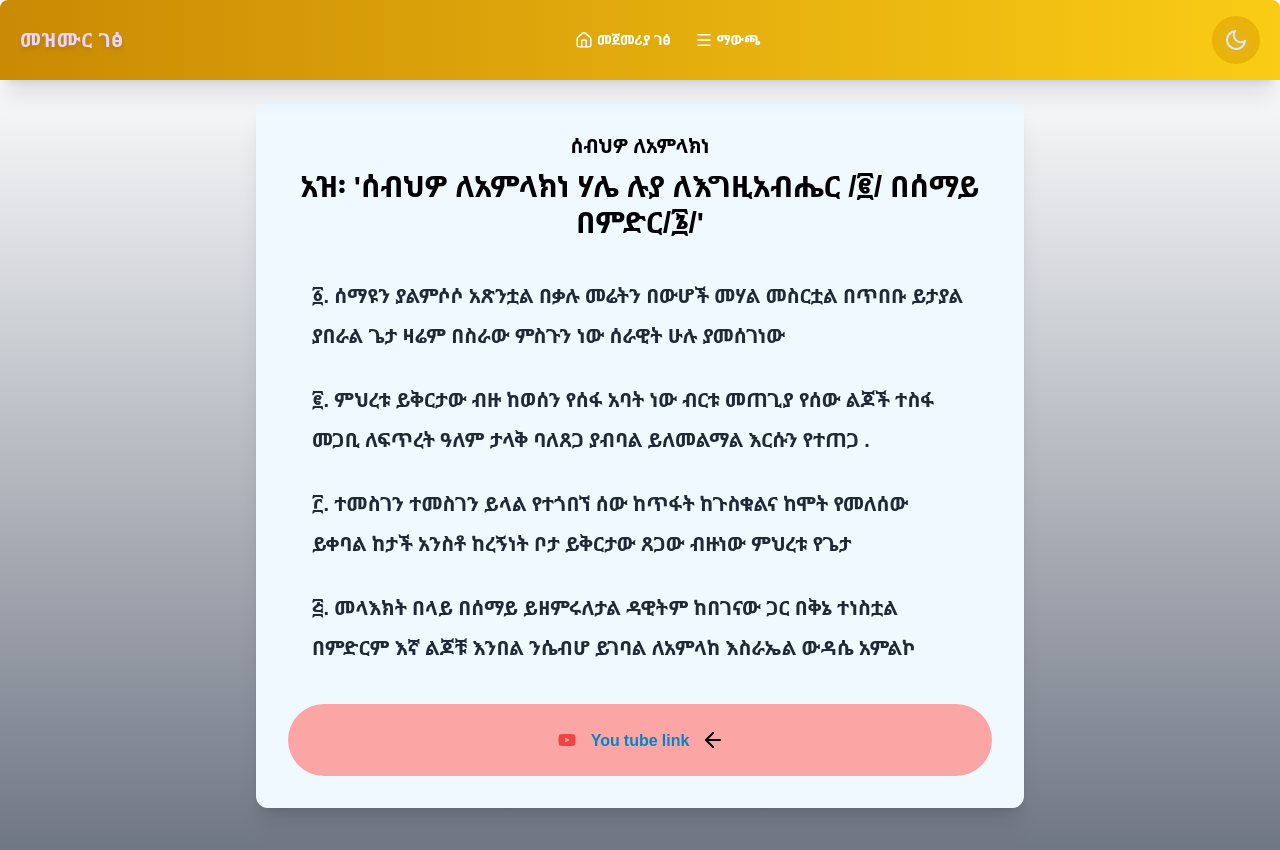
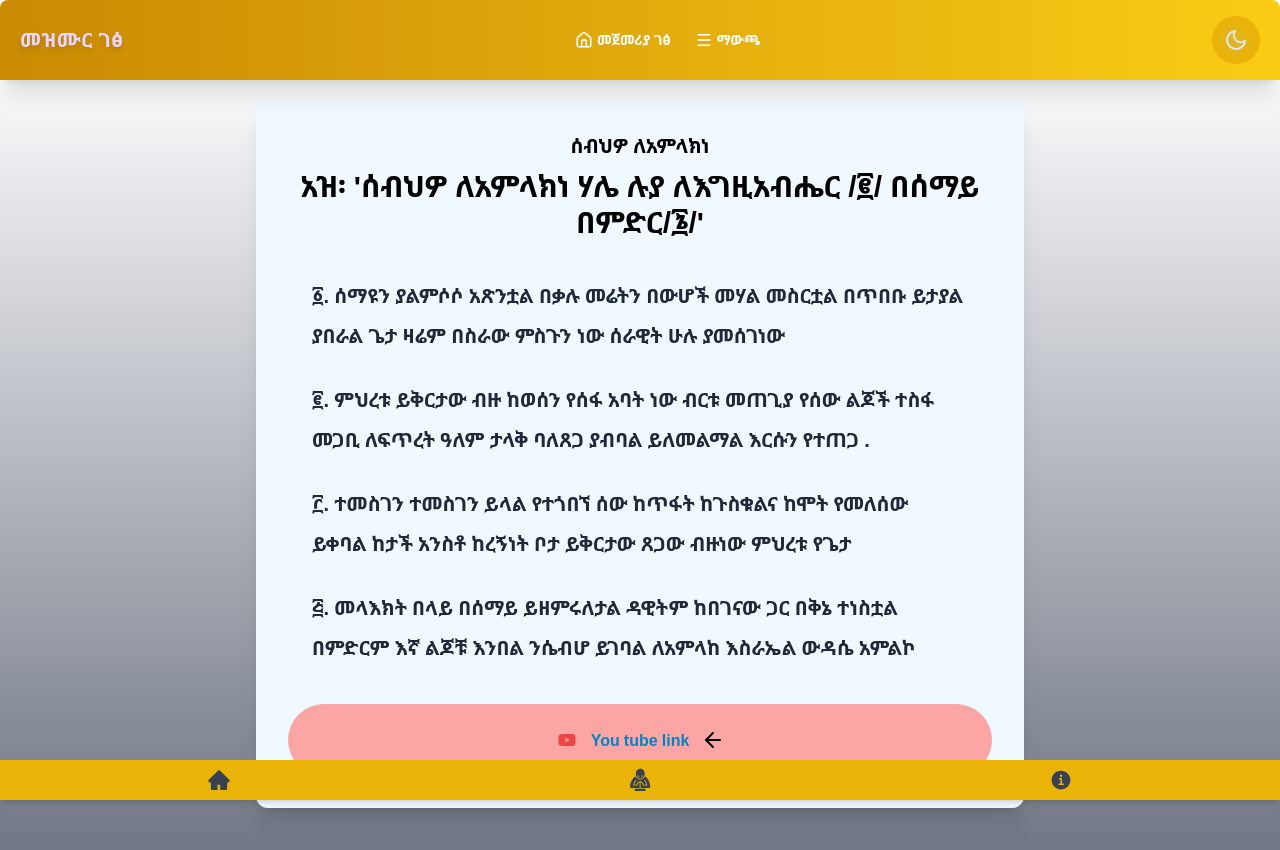
Before and after one commit to Hellobisrat/Debremenkirat, a React (Create React App) app: page /yegetamezmur1 in a window 1280 px wide. Shown: the top 850 px of the page. Built offline with nearby package versions, Linux system fonts and the light colour scheme.

Commit message:
footer added

```diff
--- a/src/App.js
+++ b/src/App.js
@@ -8,6 +8,7 @@ import Index2 from "./components/index2";
 import EmebetachinMezmur1 from "./pages/emebetachin/mezmur1";
 import GetachinMezmur1 from "./pages/getachin/mezmur1";
 import Home  from './Home';
+import Footer from "./components/Footer";
 
 export default function App() {
   return (
@@ -23,6 +24,7 @@ export default function App() {
         <Route path="/yemebetachinmezmur1" element={<EmebetachinMezmur1 />} />
         <Route path="/yegetamezmur1" element={<GetachinMezmur1 />} />
       </Routes>
+      <Footer/>
     </BrowserRouter>
   );
 }
--- /dev/null
+++ b/src/components/Footer.jsx
@@ -0,0 +1,44 @@
+import { Link } from "react-router-dom"
+import { AiFillHome } from "react-icons/ai"
+import { GiPrayer } from "react-icons/gi"
+import { IoInformationCircle } from "react-icons/io5"
+
+
+const Footer = () => {
+  return (
+    <div className="
+      fixed bottom-0 left-0 right-0 z-50
+      bg-yellow-500 dark:bg-gray-800
+      shadow-md p-2 flex justify-around
+      text-gray-700 dark:text-gray-200
+      backdrop-blur-sm
+      transition-colors duration-300
+    ">
+      <Link
+        to="/"
+        className="flex flex-col items-center active:scale-95 transition-all"
+      >
+        <AiFillHome className="text-2xl" />
+        <span className="text-xs"></span>
+      </Link>
+
+      <Link
+        to="/index"
+        className="flex flex-col items-center active:scale-95 transition-all"
+      >
+        <GiPrayer className="text-2xl" />
+        <span className="text-xs"></span>
+      </Link>
+
+      <Link
+        to="/"
+        className="flex flex-col items-center active:scale-95 transition-all"
+      >
+        <IoInformationCircle className="text-2xl" />
+        <span className="text-xs"></span>
+      </Link>
+    </div>
+  )
+}
+
+export default Footer
```
